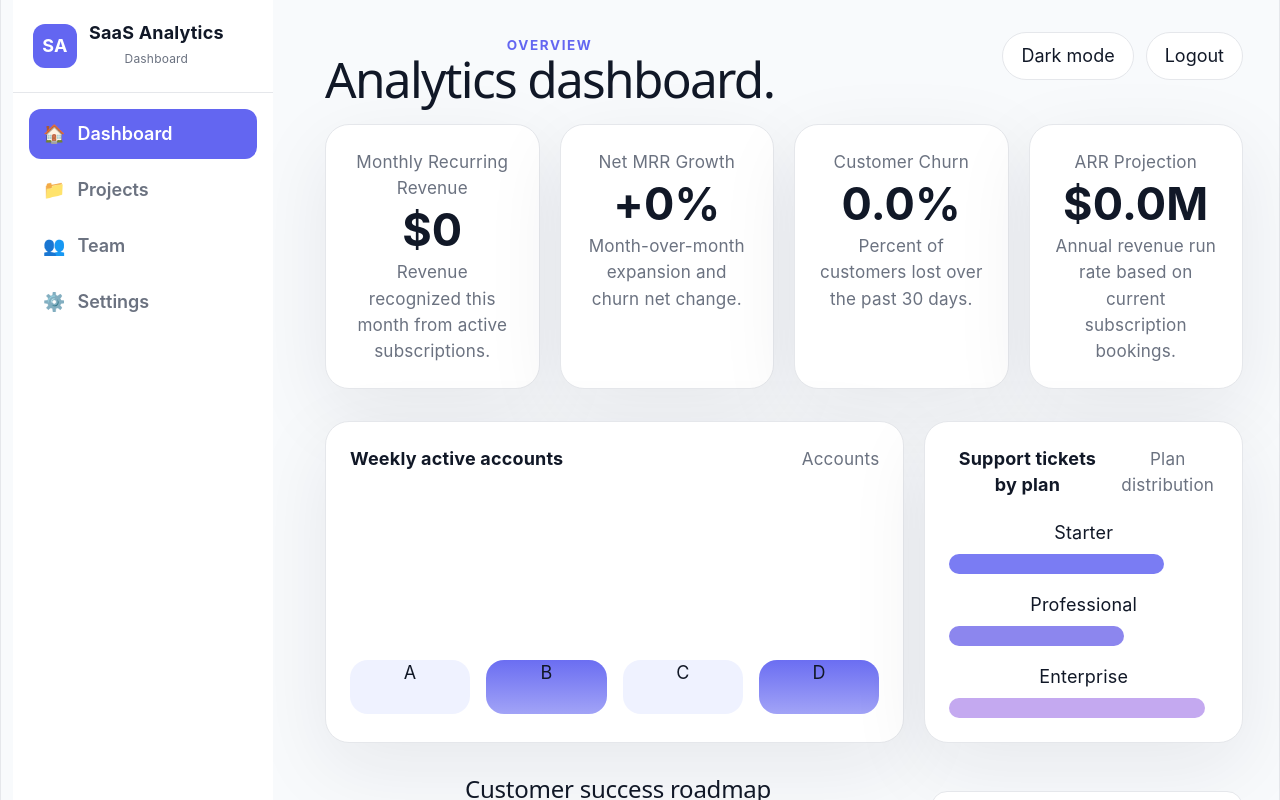
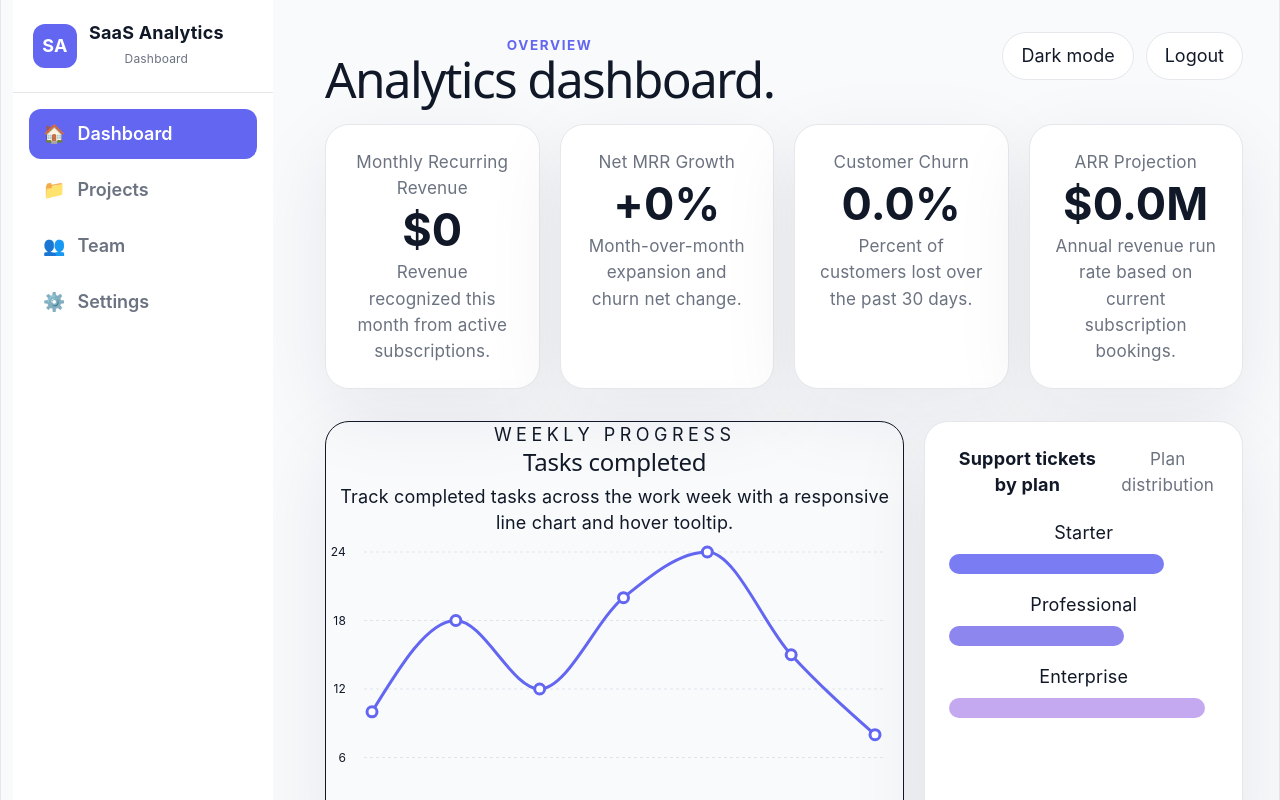
Before and after one commit to SuheybNur/SaaS-Analytics-Dashboard, a React (Vite) app: page /login in a window 1280 px wide. Both pictures are taken after typing "name@example.com", "Sample123" into the empty fields and a click on the button "Sign in". Shown: the top 800 px of the page. Built offline with nearby package versions, Linux system fonts and the light colour scheme.

Commit message:
Weekly progress line chart

```diff
--- a/src/App.tsx
+++ b/src/App.tsx
@@ -7,6 +7,7 @@ import EmptyState from './components/EmptyState'
 import ErrorState from './components/ErrorState'
 import Login from './components/Login'
 import ProtectedRoute from './components/ProtectedRoute'
+import WeeklyProgressChart from './components/WeeklyProgressChart'
 import { useAuth } from './auth/useAuth'
 
 type DashboardStat = {
@@ -137,22 +138,13 @@ function App() {
         </section>
 
         <section className="chart-section">
-          <div className="chart-card">
-            <div className="chart-card-header">
-              <p>Weekly active accounts</p>
-              <span>Accounts</span>
+          {loading ? (
+            <div className="chart-card">
+              <Skeleton variant="rect" className="chart-skeleton" />
             </div>
-            {loading ? (
-              <Skeleton variant="rect" className="chart-skeleton" />
-            ) : (
-              <div className="chart-placeholder">
-                <div className="chart-point">A</div>
-                <div className="chart-point active">B</div>
-                <div className="chart-point">C</div>
-                <div className="chart-point active">D</div>
-              </div>
-            )}
-          </div>
+          ) : (
+            <WeeklyProgressChart />
+          )}
 
           <div className="chart-card">
             <div className="chart-card-header">
--- /dev/null
+++ b/src/components/WeeklyProgressChart.tsx
@@ -0,0 +1,86 @@
+import {
+  CartesianGrid,
+  Line,
+  LineChart,
+  ResponsiveContainer,
+  Tooltip,
+  XAxis,
+  YAxis,
+} from 'recharts'
+
+const weeklyProgressData = [
+  { day: 'Mon', tasks: 10 },
+  { day: 'Tue', tasks: 18 },
+  { day: 'Wed', tasks: 12 },
+  { day: 'Thu', tasks: 20 },
+  { day: 'Fri', tasks: 24 },
+  { day: 'Sat', tasks: 15 },
+  { day: 'Sun', tasks: 8 },
+]
+
+const axisTickStyle = {
+  fill: 'var(--text)',
+  fontSize: 12,
+}
+
+export default function WeeklyProgressChart() {
+  return (
+    <section className="rounded-[24px] border border-slate-200/70 bg-white/95 p-6 shadow-[0_24px_80px_rgba(20,23,55,0.08)] transition-colors duration-200 dark:border-slate-700/70 dark:bg-slate-950/85 dark:shadow-[0_24px_80px_rgba(0,0,0,0.45)]">
+      <div className="mb-5 flex flex-col gap-2">
+        <span className="text-xs font-semibold uppercase tracking-[0.25em] text-slate-500 dark:text-slate-400">
+          Weekly progress
+        </span>
+        <h2 className="text-2xl font-semibold tracking-tight text-slate-950 dark:text-slate-100">
+          Tasks completed
+        </h2>
+        <p className="max-w-xl text-sm text-slate-500 dark:text-slate-400">
+          Track completed tasks across the work week with a responsive line chart and hover tooltip.
+        </p>
+      </div>
+
+      <div className="h-[320px] w-full">
+        <ResponsiveContainer width="100%" height="100%">
+          <LineChart data={weeklyProgressData} margin={{ top: 16, right: 20, left: 0, bottom: 0 }}>
+            <CartesianGrid strokeDasharray="3 3" stroke="rgba(148,163,184,0.24)" vertical={false} />
+            <XAxis
+              dataKey="day"
+              axisLine={false}
+              tickLine={false}
+              tick={axisTickStyle}
+              tickMargin={12}
+              padding={{ left: 8, right: 8 }}
+            />
+            <YAxis
+              axisLine={false}
+              tickLine={false}
+              tick={axisTickStyle}
+              tickMargin={12}
+              width={38}
+            />
+            <Tooltip
+              formatter={(value) => [`${value ?? 0} tasks`, 'Completed']}
+              cursor={{ stroke: '#c7d2fe', strokeWidth: 2, strokeDasharray: '5 5' }}
+              contentStyle={{
+                backgroundColor: 'var(--surface)',
+                border: '1px solid var(--border)',
+                borderRadius: 12,
+                color: 'var(--text)',
+                fontSize: 13,
+                padding: '10px 12px',
+              }}
+              labelStyle={{ color: 'var(--text-muted)' }}
+            />
+            <Line
+              type="monotone"
+              dataKey="tasks"
+              stroke="#6366f1"
+              strokeWidth={3}
+              dot={{ r: 5, fill: '#ffffff', stroke: '#6366f1', strokeWidth: 3 }}
+              activeDot={{ r: 7, fill: '#6366f1', stroke: '#ffffff', strokeWidth: 3 }}
+            />
+          </LineChart>
+        </ResponsiveContainer>
+      </div>
+    </section>
+  )
+}
```
Also changed, not shown: package.json (+4 -3 lines), 1 other file (tests, documents, lock files or other folders).
